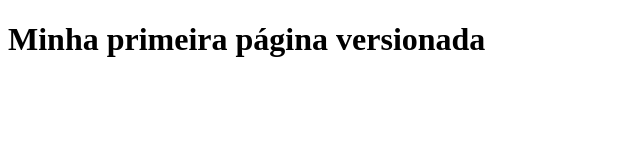
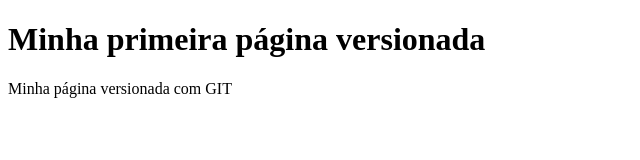
Before and after one commit to rmachado09/primeiro-repositorio-diw, a plain HTML site: page index.html in a window 1280 px wide. Shown: the whole page, without its empty margins (0-640 px from the left). Drawn offline with Linux system fonts and the light colour scheme.

Commit message:
feat: adiciona apresentação da página

```diff
--- a/index.html
+++ b/index.html
@@ -7,5 +7,6 @@
 </head>
 <body>
    <h1>Minha primeira página versionada</h1>
+   <p>Minha página versionada com GIT</p>
 </body>
 </html>
```
